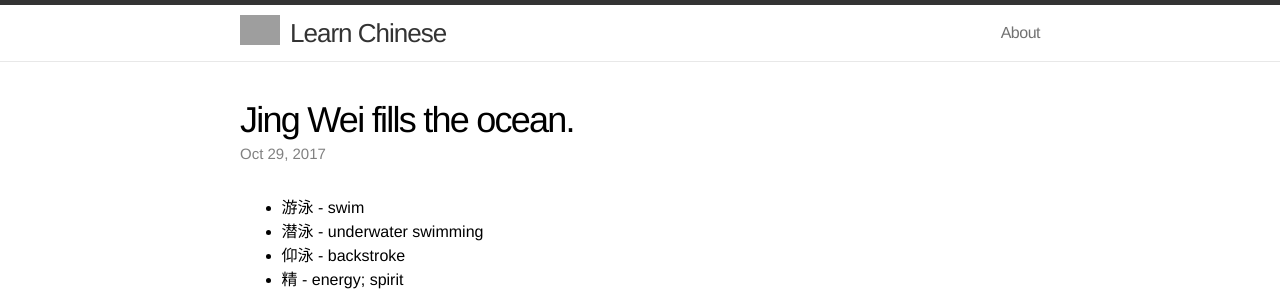
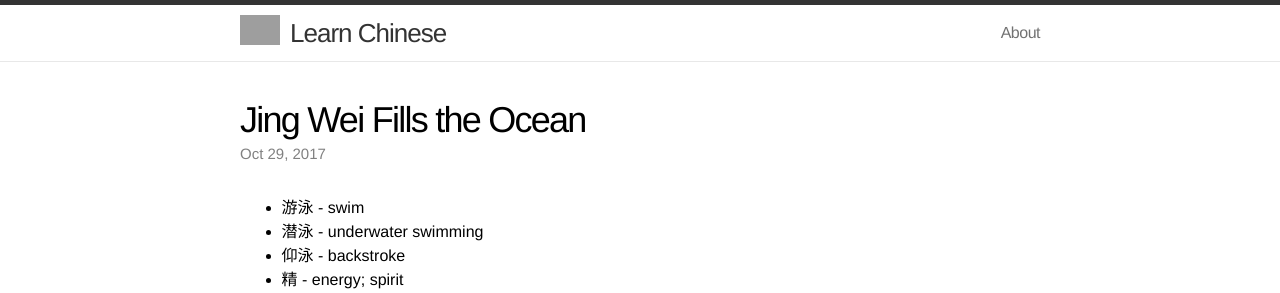
Before and after one commit to learn-chinese/learn-chinese.github.io, a Jekyll site: the page built from _posts/2017-10-29-jing-wei-fills-the-ocean.md, in a window 1280 px wide. Shown: the top 293 px of the page. Built offline with Jekyll 4.4.1, drawn with Linux system fonts in a browser that asks for light colours; grey boxes are pictures that could not be loaded.

```diff
--- a/_posts/2017-10-29-jing-wei-fills-the-ocean.md
+++ b/_posts/2017-10-29-jing-wei-fills-the-ocean.md
@@ -1,6 +1,6 @@
 ---
 layout: post
-title: Jing Wei fills the ocean.
+title: Jing Wei Fills the Ocean
 excerpt: 只要坚持就可达到目标
 category: fable
 tags: [fable]
```
